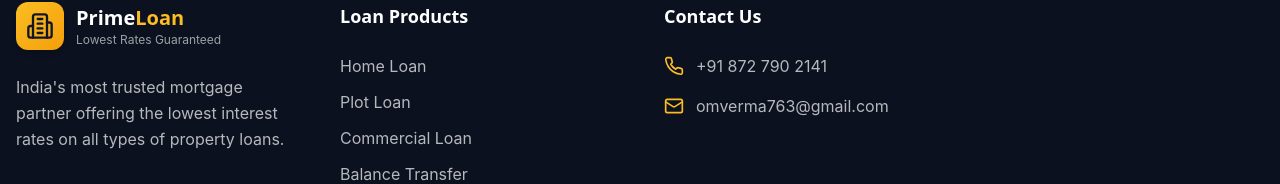
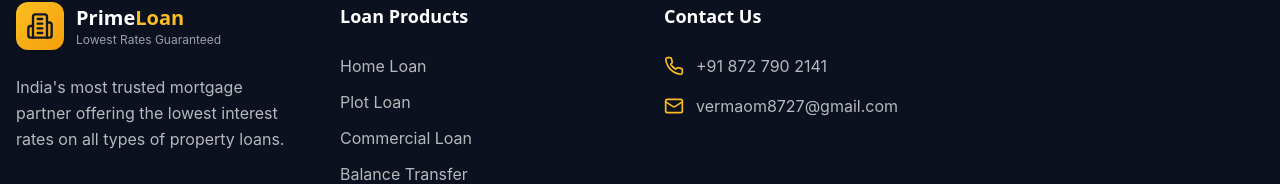
Before and after one commit to sunil-appinventiv/primeloan, a React (Vite) app: page / in a window 1280 px wide. Shown: the part 6979-7163 px from the top of the page. Built offline with nearby package versions, Linux system fonts and the light colour scheme; the HTML template or start-up script is replaced by a standard one.

Commit message:
Update Footer.tsx

```diff
--- a/src/components/Footer.tsx
+++ b/src/components/Footer.tsx
@@ -107,7 +107,7 @@ const Footer = () => {
               <li className="flex items-start gap-3">
                 <Mail className="w-5 h-5 text-gold shrink-0 mt-0.5" />
                 <div className="text-primary-foreground/70">
-                  <p>omverma763@gmail.com</p>
+                  <p>vermaom8727@gmail.com</p>
                 </div>
               </li>
               {/* <li className="flex items-start gap-3">
```
